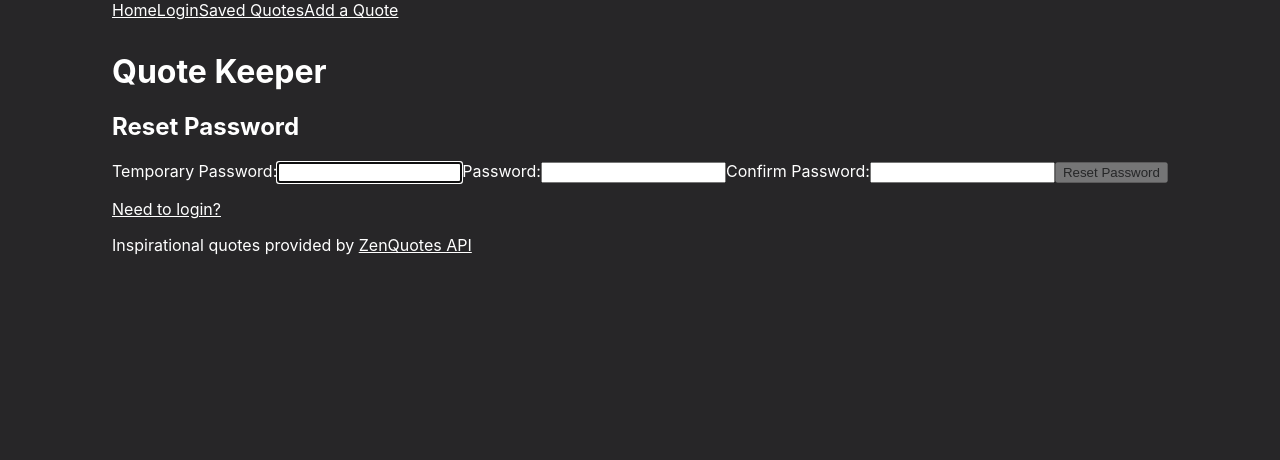
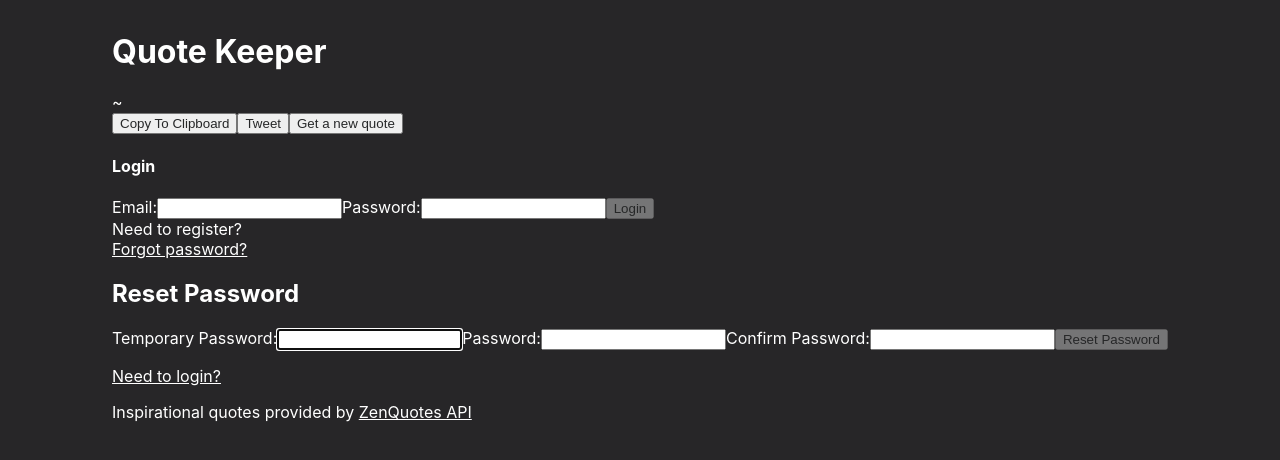
Before and after one commit to RuthieRose/QuoteKeeperClient, a React (Create React App) app: page /passwordreset/reset in a window 1280 px wide. Shown: the top 460 px of the page. Built offline with nearby package versions, Linux system fonts and the light colour scheme; no server answers.

Commit message:
restructured components so quote does not rerender when the user does not want it to advance

```diff
--- a/src/App.js
+++ b/src/App.js
@@ -1,8 +1,8 @@
 
+import {useEffect, useState} from 'react'
 import { useContextAccessToken, useContextLoggedIn, useContextUpdateAccessToken, useContextUpdateLoggedIn, useContextUpdateLoggedOut, useContextUpdateUserId, useContextUserId} from './Components/Context'
 import QuoteOfTheDay from './Components/Quotes/QuoteOfTheDay'
-import Login from './Components/login/Login'
-import Register from './Components/login/Register'
+import Parent from './Components/login/Parent'
 import SavedQuotes from './Components/Quotes/SavedQuotes'
 import AddQuote from './Components/Quotes/AddQuote'
 import Reset from './Components/reset/Reset'
@@ -21,15 +21,14 @@ function App() {
   const accessToken = useContextAccessToken()
   const updateAccessToken = useContextUpdateAccessToken()
 
-  function PrintLoggedIn() {
-    console.log(loggedIn, accessToken, userId)
-  }
-
   function RequireAuth() {
     const location = useLocation();
 
-    return loggedIn ? <Outlet /> : <Navigate to='/login' replace state={{ from: location }} />
+    return loggedIn ? <Outlet /> : null
   }
+
+  let [display, setDisplay] = useState(true)
+
 
   return (
 
@@ -42,19 +41,23 @@ function App() {
         </h1>
       </header>
 
+     <main>
+     {display ? <QuoteOfTheDay /> : null }
+     </main>
+
+     <section>
+     {loggedIn ? null : <Parent />}
+     </section>
 
       <Routes>
 
-        <Route path="/" element={<QuoteOfTheDay />} />
-        <Route path="login" element={<Login />} />
-        <Route path="register" element={<Register />} />
         <Route path="passwordreset/reset" element={<Reset />} />
         <Route path="passwordreset/request" element={<Request />} />
 
 
         <Route path='/' element={<RequireAuth />}>
-          <Route path="saved" element={<SavedQuotes />} />
-          <Route path="add" element={<AddQuote />} />
+          <Route path="saved" element={<SavedQuotes setDisplay={setDisplay} />} />
+          <Route path="add" element={<AddQuote setDisplay={setDisplay} />} />
         </Route>
       </Routes>
 
--- a/src/Components/Context.js
+++ b/src/Components/Context.js
@@ -118,10 +118,8 @@ export function ContextProvider({ children }) {
       setCurrAuthor(author)
    }
 
-   function updateCount() {
-      setCount(prev => {
-       return  prev === 45 ? 0 : count + 1
-      })
+   function updateCount(num) {
+      setCount(num)
    }
 
    return (
--- a/src/Components/Quotes/AddQuote.js
+++ b/src/Components/Quotes/AddQuote.js
@@ -11,7 +11,7 @@ const INPUT_REGEX = /^[a-zA-Z][a-zA-Z-_'.! ]/
 
 const ADD = '/quotes';
 
-export default function AddQuote() {
+export default function AddQuote({setDisplay}) {
 
  const userInputRef = useRef();
  const errorRef = useRef();
@@ -35,6 +35,10 @@ export default function AddQuote() {
  const [errorMessage, setErrorMessage] = useState('');
 
  useEffect(() => {
+  setDisplay(false)
+ },[])
+
+ useEffect(() => {
   userInputRef.current.focus();
  }, []);
 
@@ -52,8 +56,13 @@ export default function AddQuote() {
   setErrorMessage('');
  }, [quote, author]);
 
+ const handleHome = () => {
+  setDisplay(true)
+}
+
  const handleSubmit = async (e) => {
   e.preventDefault();
+
 
   // additional validation
   const test1 = INPUT_REGEX.test(quote);
@@ -157,10 +166,10 @@ export default function AddQuote() {
 
       <button disabled={!validAuthor || !validQuote ? true : false}>Save</button>
 
-
-
      </form>
     </section>
+
+    <div onClick={handleHome}><Link to='/'>Back to Quotes</Link></div>
   </>
  )
 }
--- a/src/Components/Quotes/QuoteOfTheDay.js
+++ b/src/Components/Quotes/QuoteOfTheDay.js
@@ -21,7 +21,6 @@ export default function QuoteOfTheDay() {
   const count = useContextCount()
   const updateCount = useContextUpdateCount()
 
-
   let [quotebank, setQuotebank] = useState('')
 
 
@@ -35,15 +34,17 @@ export default function QuoteOfTheDay() {
       let quotebank = await fetch('https://quotekeeper.herokuapp.com/quotebank')
       quotebank = await quotebank.json()
       setQuotebank(quotebank);
-      let set = quotebank[count]
-      updateQuote(set[0])
-      updateAuthor(set[1])
-      updateCount()
-
+      updateQuote(quotebank[count][0])
+      updateAuthor(quotebank[count][1])
     }
     getQuotes();
+  }, []);
 
-  }, []);
+
+  useEffect(() => {
+    updateCount(count => count + 1)
+  }, [quote])
+
 
   const saveQuote = async () => {
 
@@ -63,12 +64,10 @@ export default function QuoteOfTheDay() {
 
 
   const getNewQuote = () => {
-
-
     let next = quotebank[count]
     updateQuote(next[0])
     updateAuthor(next[1])
-    updateCount()
+
   }
 
   const copy = async () => {
--- a/src/Components/Quotes/SavedQuotes.js
+++ b/src/Components/Quotes/SavedQuotes.js
@@ -1,7 +1,21 @@
+import { useEffect } from 'react'
+import {Link} from 'react-router-dom'
 import './saved.css'
 
-export default function SavedQuotes() {
+export default function SavedQuotes({setDisplay}) {
+
+ useEffect(() => {
+  setDisplay(false)
+ },[])
+
+ const handleHome = () => {
+  setDisplay(true)
+}
+
  return (
+  <>
   <div>This is the saved quotes page</div>
+  <div onClick={handleHome}><Link to='/'>Back to Quotes</Link></div>
+  </>
  )
 }
--- a/src/Components/elements/Nav.js
+++ b/src/Components/elements/Nav.js
@@ -1,13 +1,16 @@
 import { Link } from 'react-router-dom'
+import { useContextLoggedIn } from '../Context'
 import './nav.css'
 
 export default function Nav() {
+
+ const loggedIn = useContextLoggedIn()
+
  return (
   <nav>
-   <Link to="/">Home</Link>
-   <Link to="/login">Login</Link>
-   <Link to="/saved">Saved Quotes</Link>
-   <Link to="/add">Add a Quote</Link>
+
+   { loggedIn ? <Link to="/saved">Saved Quotes</Link> : null }
+   { loggedIn ? <Link to="/add">Add a Quote</Link> : null }
   </nav>
  )
 }
--- a/src/Components/login/Login.js
+++ b/src/Components/login/Login.js
@@ -1,4 +1,4 @@
-import { useLocation, useNavigate } from 'react-router-dom'
+
 import { useContextLoggedIn } from '../Context';
 import './login.css'
 import axiosAPI from 'axios';
@@ -16,7 +16,9 @@ const EMAIL_REGEX = /^[a-zA-Z0-9.!#$%&'*+/=?^_`{|}~-]+@[a-zA-Z0-9](?:[a-zA-Z0-9-
 const PASSWORD_REGEX = /^(?=.*[a-z])(?=.*[0-9])(?=.*[!@#$%]).{8,24}$/;
 const LOGIN = '/users/login';
 
-export default function Login() {
+
+
+export default function Login({setToggle}) {
 
   const loggedIn = useContextLoggedIn()
 
@@ -39,15 +41,9 @@ export default function Login() {
 
   const updateGreeting = useContextUpdateName()
 
-  const location = useLocation()
-  const navigate = useNavigate()
-
-  useEffect(() => {
-    if (loggedIn) {
-      const { from } = location.state || { from: { pathname:'/'}}
-      navigate(from, { replace: true})
-    }
-  }, [loggedIn, location, navigate])
+  const handleRegister = () => {
+    setToggle('register')
+  }
 
 
   useEffect(() => {
@@ -182,14 +178,14 @@ export default function Login() {
 
           <button disabled={!validEmail || !validPassword ? true : false}>Login</button>
 
-          <p>
+          <div>
 
             <span className="line">
-              <Link to="/register">Need to register?</Link>
+              <div onClick={handleRegister}>Need to register?</div>
               <Link to="/passwordreset/request">Forgot password?</Link>
 
             </span>
-          </p>
+          </div>
 
         </form>
       </section>
--- /dev/null
+++ b/src/Components/login/Parent.js
@@ -0,0 +1,17 @@
+import Login from './Login'
+import Register from './Register'
+import {useState} from 'react'
+
+export default function Parent() {
+
+ let [toggle, setToggle] = useState('login')
+
+
+ return (
+<section>
+
+ {toggle === 'login' ? <Login setToggle={setToggle} /> : <Register setToggle={setToggle} />}
+
+</section>
+ )
+}
--- a/src/Components/login/Register.js
+++ b/src/Components/login/Register.js
@@ -14,7 +14,7 @@ const EMAIL_REGEX = /^[a-zA-Z0-9.!#$%&'*+/=?^_`{|}~-]+@[a-zA-Z0-9](?:[a-zA-Z0-9-
 const PASSWORD_REGEX = /^(?=.*[a-z])(?=.*[0-9])(?=.*[!@#$%]).{8,24}$/;
 const REGISTER = '/users/register';
 
-export default function Register() {
+export default function Register({setToggle}) {
 
  const userInputRef = useRef();
  const errorRef = useRef();
@@ -65,6 +65,10 @@ export default function Register() {
   setErrorMessage('');
  }, [name, email, password, matchPassword]);
 
+ const handleLogin = () => {
+   setToggle('login')
+ }
+
  const handleSubmit = async (e) => {
   e.preventDefault();
 
@@ -83,7 +87,7 @@ export default function Register() {
        headers: { 'Content-Type': 'application/json'}})
      console.log(response);
      setSuccess(true)
-     navigate('/login')
+     setToggle('login')
      // clear input fields
   }
 
@@ -101,15 +105,7 @@ export default function Register() {
  }
  return (
   <>
-   {success ? (
 
-    <section>
-     <h1>Success!</h1>
-     <p>
-      <Link to="/login">Sign In</Link>
-     </p>
-    </section>
-   ) : (
     <section>
      <p ref={errorRef} className={errorMessage ? "error-message" : "offscreen"} aria-live="assertive">{errorMessage}</p>
      <h1>Register</h1>
@@ -252,18 +248,17 @@ export default function Register() {
 
       <button disabled={!validName || !validEmail || !validPassword || !validMatch ? true : false}>Register</button>
 
-      <p>
+
 
        <span className="line">
-        <Link to="/login">Need to login?</Link>
+        <div onClick={handleLogin}>Need to login?</div>
 
        </span>
-      </p>
+
 
      </form>
     </section>
-   )
-   }
+
   </>
  )
 }
--- a/src/Components/reset/Reset.js
+++ b/src/Components/reset/Reset.js
@@ -70,7 +70,7 @@ export default function Reset() {
       JSON.stringify({resetString: temp, password}),
       {
        headers: { 'Content-Type': 'application/json'}})
-     navigate('/login')
+     navigate('/')
   }
 
   catch(err) {
@@ -196,7 +196,7 @@ export default function Reset() {
       <p>
 
        <span className="line">
-        <Link to="/login">Need to login?</Link>
+        <Link to="/">Need to login?</Link>
 
        </span>
       </p>
```
